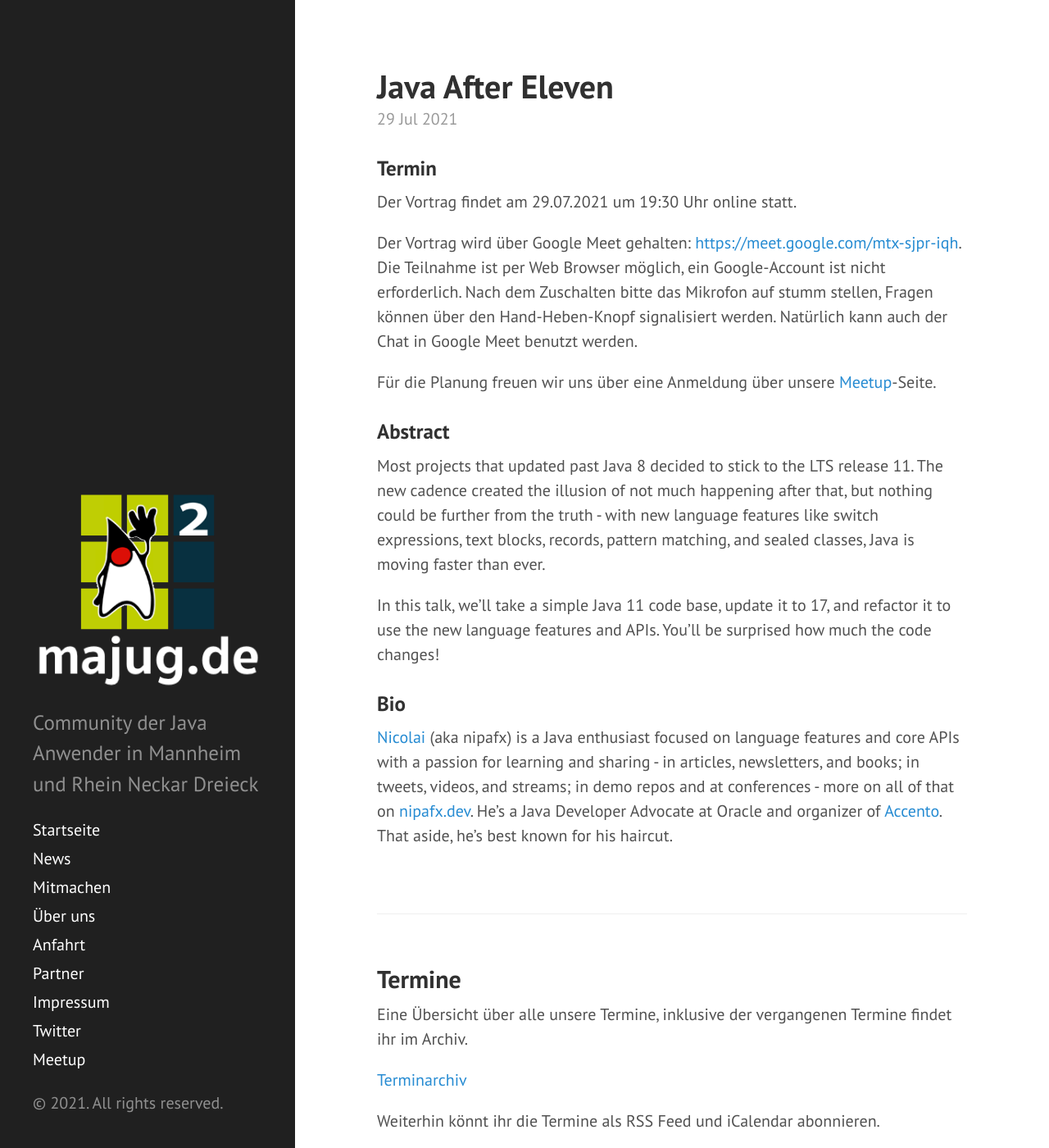
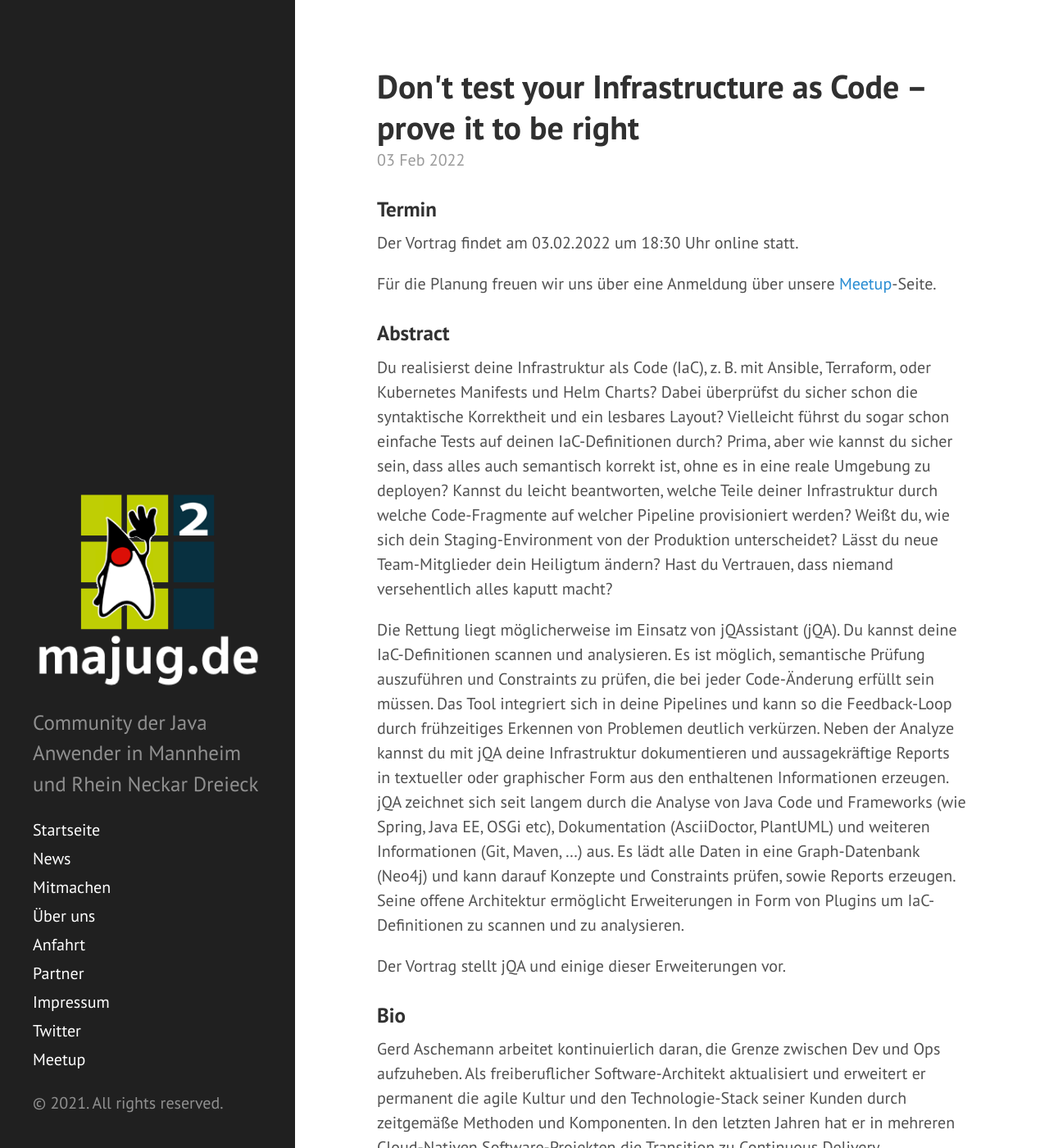
Before and after one commit to majug/majug.github.io, a Jekyll site: the page built from index.html, in a window 1280 px wide and 1400 px high. Shown: the whole window at 82% size. Built offline with Jekyll 4.4.1, drawn with Linux system fonts in a browser that asks for light colours; some of the changed text lies outside the part shown.

Commit message:
Added new talk by Gerd

```diff
--- /dev/null
+++ b/_posts/2022-02-03-prove-infrastructure-as-code-to-be-right.md
@@ -0,0 +1,25 @@
+---
+layout: post
+title: "Don't test your Infrastructure as Code – prove it to be right"
+speaker: "Gerd Aschemann"
+location: "Online"
+state: startpage
+---
+
+### Termin
+
+Der Vortrag findet am 03.02.2022 um 18:30 Uhr online statt.
+
+Für die Planung freuen wir uns über eine Anmeldung über unsere [Meetup](https://www.meetup.com/de-DE/mannheim-java-usergroup/events/282898647/)-Seite.
+
+### Abstract
+
+Du realisierst deine Infrastruktur als Code (IaC), z. B. mit Ansible, Terraform, oder Kubernetes Manifests und Helm Charts? Dabei überprüfst du sicher schon die syntaktische Korrektheit und ein lesbares Layout? Vielleicht führst du sogar schon einfache Tests auf deinen IaC-Definitionen durch? Prima, aber wie kannst du sicher sein, dass alles auch semantisch korrekt ist, ohne es in eine reale Umgebung zu deployen? Kannst du leicht beantworten, welche Teile deiner Infrastruktur durch welche Code-Fragmente auf welcher Pipeline provisioniert werden? Weißt du, wie sich dein Staging-Environment von der Produktion unterscheidet? Lässt du neue Team-Mitglieder dein Heiligtum ändern? Hast du Vertrauen, dass niemand versehentlich alles kaputt macht?
+
+Die Rettung liegt möglicherweise im Einsatz von jQAssistant (jQA). Du kannst deine IaC-Definitionen scannen und analysieren. Es ist möglich, semantische Prüfung auszuführen und Constraints zu prüfen, die bei jeder Code-Änderung erfüllt sein müssen. Das Tool integriert sich in deine Pipelines und kann so die Feedback-Loop durch frühzeitiges Erkennen von Problemen deutlich verkürzen. Neben der Analyze kannst du mit jQA deine Infrastruktur dokumentieren und aussagekräftige Reports in textueller oder graphischer Form aus den enthaltenen Informationen erzeugen. jQA zeichnet sich seit langem durch die Analyse von Java Code und Frameworks (wie Spring, Java EE, OSGi etc), Dokumentation (AsciiDoctor, PlantUML) und weiteren Informationen (Git, Maven, …) aus. Es lädt alle Daten in eine Graph-Datenbank (Neo4j) und kann darauf Konzepte und Constraints prüfen, sowie Reports erzeugen. Seine offene Architektur ermöglicht Erweiterungen in Form von Plugins um IaC-Definitionen zu scannen und zu analysieren.
+
+Der Vortrag stellt jQA und einige dieser Erweiterungen vor.
+
+### Bio
+
+Gerd Aschemann arbeitet kontinuierlich daran, die Grenze zwischen Dev und Ops aufzuheben. Als freiberuflicher Software-Architekt aktualisiert und erweitert er permanent die agile Kultur und den Technologie-Stack seiner Kunden durch zeitgemäße Methoden und Komponenten. In den letzten Jahren hat er in mehreren Cloud-Nativen Software-Projekten die Transition zu Continuous Delivery vorangetrieben.
```
Also changed, not shown: _posts/2021-07-29-java-after-11.md (+0 -1 lines).
